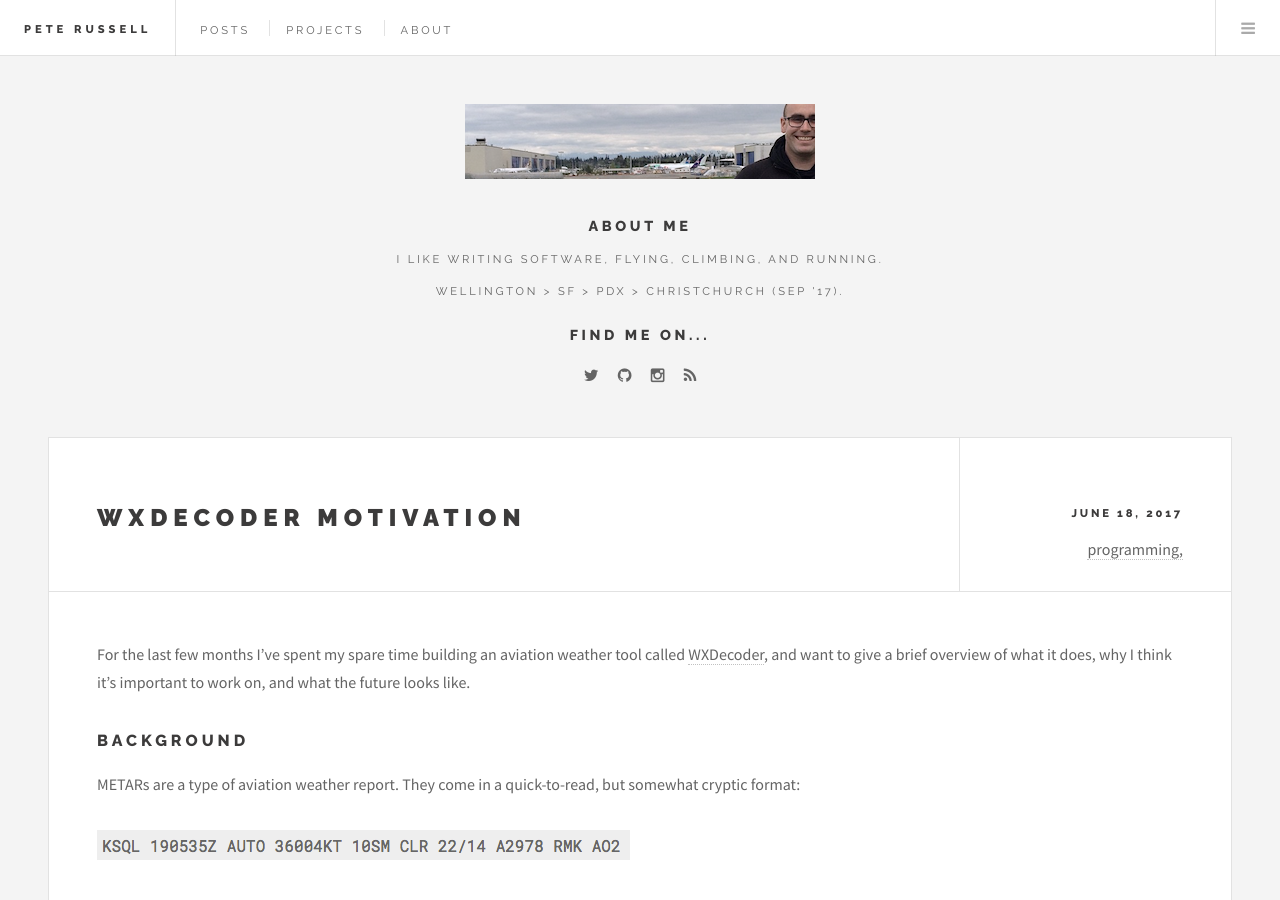
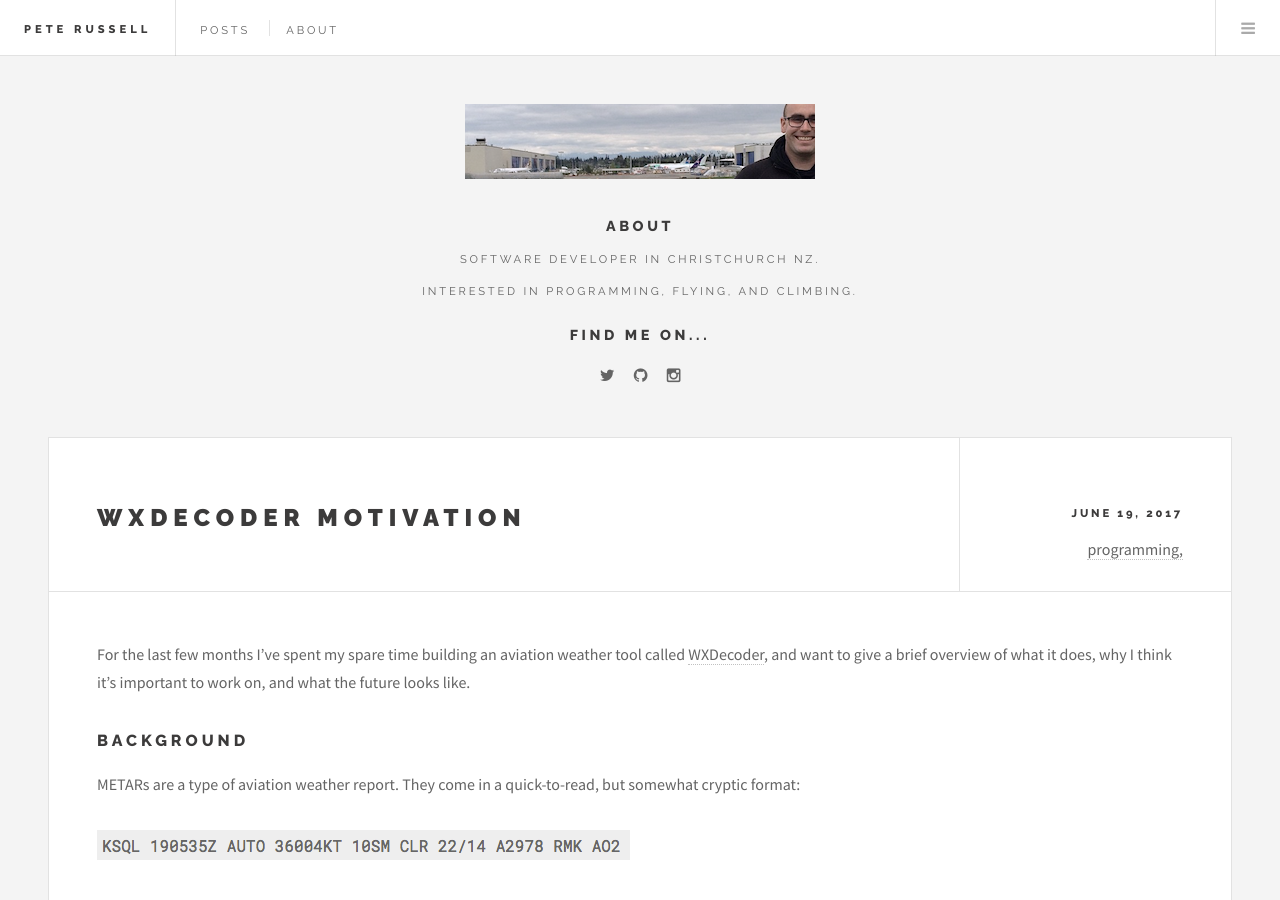
Before and after one commit to peterussell/peterussell.github.io_old, a Jekyll site: the page built from _posts/2017-06-18-wxdecoder-motivation copy.md, in a window 1280 px wide and 900 px high. Built offline with Jekyll 4.4.1, drawn with Linux system fonts in a browser that asks for light colours; some of the changed text lies outside the part shown.

```diff
--- a/_config.yml
+++ b/_config.yml
@@ -7,7 +7,7 @@ baseurl: "" # the subpath of your site, e.g. /blog/
 url: "http://peterussell.me" # the base hostname & protocol for your site
 twitter_username: nz_pete
 github_username:  peterussell
-instagram_username: raybansandabigwatch
+instagram_username: nz_pete
 
 # Build settings
 markdown: kramdown
@@ -17,3 +17,7 @@ paginate: 4
 author: Pete Russell
 
 gems: [jekyll-paginate]
+
+plugins: [jekyll-paginate]
+
+timezone: Pacific/Auckland
--- a/_includes/head.html
+++ b/_includes/head.html
@@ -4,7 +4,6 @@
   <nav class="links">
     <ul>
       <li><a href="/">Posts</a></li>
-      <li><a href="/projects">Projects</a></li>
       <li><a href="/about">About</a></li>
     </ul>
     <!--
--- a/_includes/intro.html
+++ b/_includes/intro.html
@@ -2,14 +2,9 @@
   <a href="{{ site.url }}" class="logo">
     <img src="/images/logo.png" alt="" style="text-align: right;" /></a>
   <header>
-    <p><h3>About Me</h3></p>
-    <p>
-      I like writing software, flying, climbing, and
-      running.
-    </p>
-    <p>
-      Wellington > SF > PDX > Christchurch (Sep '17).
-    </p>
+    <p><h3>About</h3></p>
+    <p>Software developer in Christchurch NZ.</p>
+    <p>Interested in programming, flying, and climbing.</p>
   </header>
 
   <h3>Find Me On...</h3>
@@ -29,10 +24,5 @@
         <span class="label">Instagram</span>
       </a>
     </li>
-    <li>
-      <a href="/feed.xml" class="fa-rss">
-        <span class="label">RSS</span>
-      </a>
-    </li>
   </ul>
 </section>
```
Also changed, not shown: _posts/2015-11-14-welcome-to-jekyll.markdown (deleted, +0 -27 lines), _posts/2020-05-14-react-with-sass.md (added, +97 -0 lines), _posts/2017-06-18-wxdecoder-motivation copy.md (renamed from _posts/2017-06-18-wxdecoder-motivation.md).
